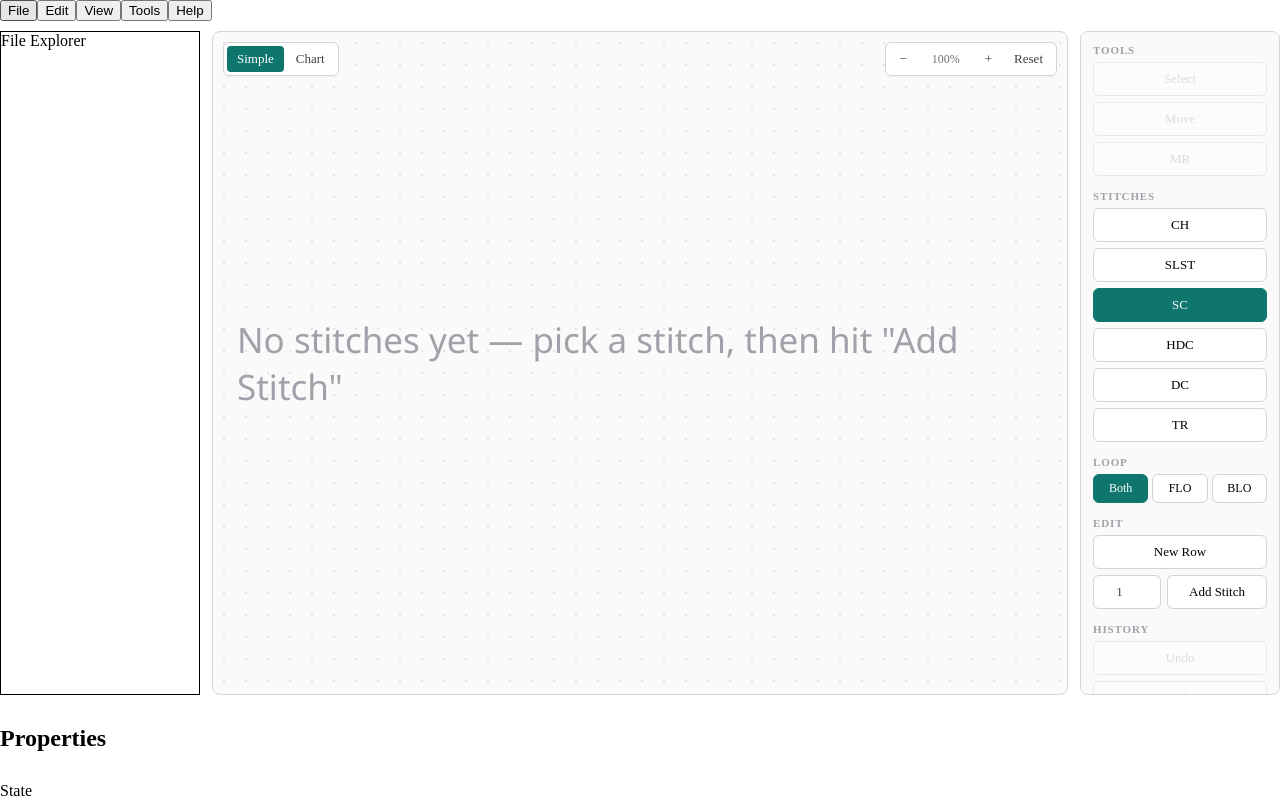
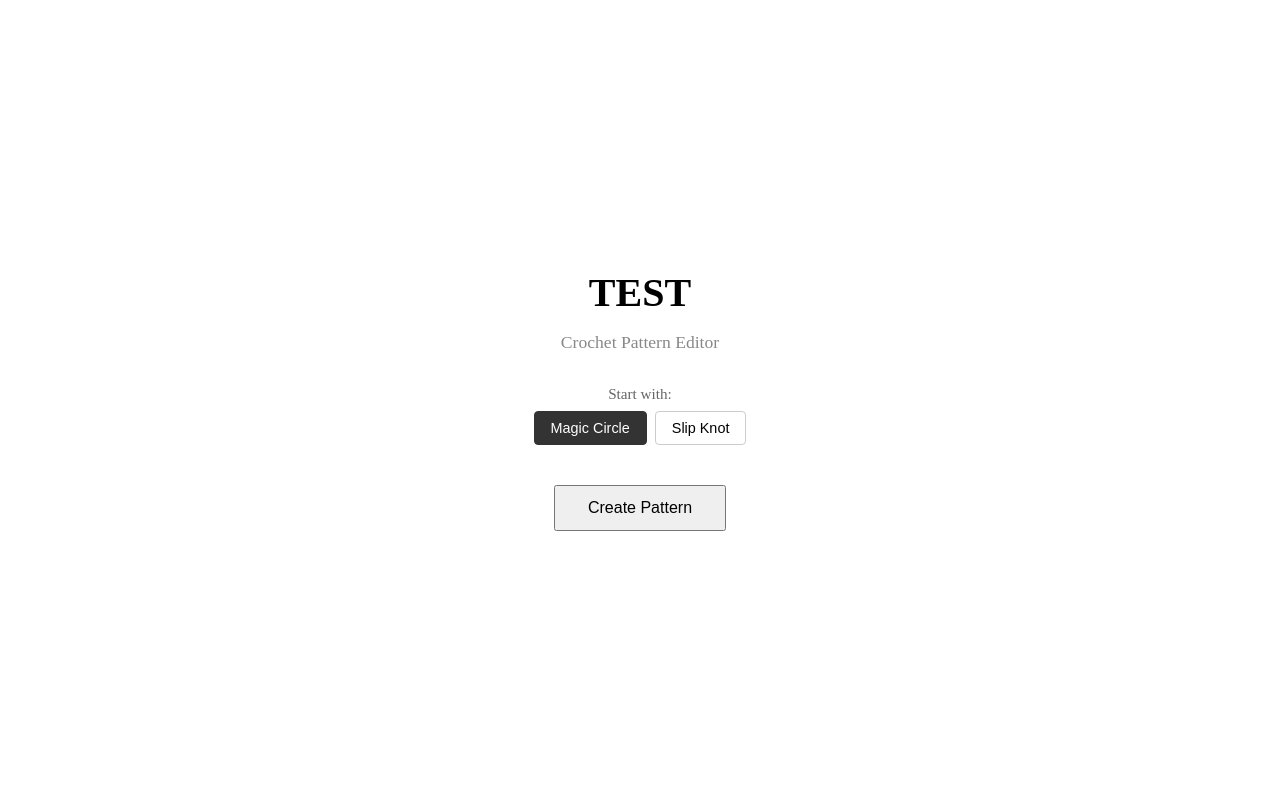
Before and after one commit to Oliviajp/crochet-editor, a React (Vite) app: page / in a window 1280 px wide. Built offline with nearby package versions, Linux system fonts and the light colour scheme.

Commit message:
fixed stitches algorithm and implemented start and finish of pattern

```diff
--- a/src/App.tsx
+++ b/src/App.tsx
@@ -5,17 +5,21 @@ import { useState } from "react";
 import Canvas from "./components/Canvas/Canvas";
 import FileExplorer from "./components/FileExplorer/FileExplorer";
 import Header from "./components/Header/Header";
+import PatternHome from "./components/Menu/PatternHome";
 import Properties from "./components/Properties/Properties";
 import State from "./components/State/State";
 import Toolbar from "./components/Toolbar/Toolbar";
 import { createPattern } from "./Logic/Pattern/PatternCrud";
 import { addRow, createRow, updateRow } from "./Logic/Row/RowCrud";
 import { addStitches, createStitch } from "./Logic/Stitch/StitchCrud";
-import type { Pattern } from "./types/Pattern";
+import type { Pattern, StartType } from "./types/Pattern";
 import type { Row } from "./types/Row";
 import type { LoopType, StitchType } from "./types/Stitch";
 
 export default function App() {
+  // ===== View =====
+  const [view, setView] = useState<"home" | "editor">("home");
+
   // ===== State =====
   const [pattern, setPattern] = useState<Pattern>(() => createPattern());
   const [selectedTool, setSelectedTool] = useState<StitchType>("sc");
@@ -26,6 +30,8 @@ export default function App() {
    * If the pattern has no rows yet, start it with "Round 1".
    */
   function handleAddStitch(count: number = 1) {
+    if (pattern.finished) return;
+
     const stitches = Array.from(
       { length: count },
       () => createStitch(selectedTool, null, loopOption)
@@ -50,11 +56,31 @@ export default function App() {
    * Append an empty row to the pattern.
    */
   function handleAddRow() {
+    if (pattern.finished) return;
+
     const rows = addRow(
       pattern.rows,
       createRow(`Round ${pattern.rows.length + 1}`)
     );
     setPattern({ ...pattern, rows });
+  }
+
+  /**
+   * Mark the pattern as finished (Fasten Off).
+   */
+  function handleFastenOff() {
+    setPattern({ ...pattern, finished: true });
+  }
+
+  if (view === "home") {
+    return (
+      <PatternHome
+        onCreate={(startType: StartType) => {
+          setPattern(createPattern("Untitled Pattern", startType));
+          setView("editor");
+        }}
+      />
+    );
   }
 
   return (
@@ -71,10 +97,11 @@ export default function App() {
           setLoopOption={setLoopOption}
           handleAddStitch={handleAddStitch}
           handleAddRow={handleAddRow}
+          finished={pattern.finished}
         />
       </main>
 
-      <Properties />
+      <Properties pattern={pattern} onFastenOff={handleFastenOff} />
       <State />
     </div>
   );
--- a/src/Logic/Pattern/PatternCrud.ts
+++ b/src/Logic/Pattern/PatternCrud.ts
@@ -1,4 +1,4 @@
-import type { Pattern } from "../../types/Pattern";
+import type { Pattern, StartType } from "../../types/Pattern";
 import type { Row } from "../../types/Row";
 
 let nextId = 1;
@@ -8,6 +8,7 @@ let nextId = 1;
  */
 export function createPattern(
   name: string = "Untitled Pattern",
+  startType: StartType = "magic-circle",
   hookSize: number = 0,
   yarnWeightId: string = "",
   yarnMaterialIds: string[] = [],
@@ -16,6 +17,8 @@ export function createPattern(
   return {
     id: nextId++,
     name,
+    startType,
+    finished: false,
     hookSize,
     yarnWeightId,
     yarnMaterialIds,
--- a/src/components/Canvas/ChartVisualization.tsx
+++ b/src/components/Canvas/ChartVisualization.tsx
@@ -246,7 +246,7 @@ export default function ChartVisualization({ pattern }: ChartVisualizationProps)
                 x={padding}
                 y={rowY + size * 0.7}
               >
-                {row.label}
+                {row.label} ({row.stitches.length})
               </text>
               {row.stitches.map((stitch, stitchIndex) => (
                 <g
--- a/src/components/Canvas/SimpleVisualization.tsx
+++ b/src/components/Canvas/SimpleVisualization.tsx
@@ -36,49 +36,74 @@ function repeatCount(
 }
 
 /**
- * Compress a row of stitches into crochet-style notation,
- * e.g. [SC, CH, SC, SC, CH, SC] -> "(SC, CH, SC) x2".
+ * Compress a row of stitches into crochet-style notation using a 3-step algorithm:
+ *
+ * Step 1 — Find the longest repeated group from the current position.
+ *   e.g. SC SC SC HDC DC SC SC SC HDC DC → [SC SC SC HDC DC] x2
+ *
+ * Step 2 — Recursively compress the contents of that group.
+ *   e.g. SC SC SC HDC DC → SC x3, HDC, DC
+ *
+ * Step 3 — Apply the outer repetition.
+ *   e.g. (SC x3, HDC, DC) x2
  */
 function formatStitches(stitches: Stitch[]): string {
-  const parts: string[] = [];
-  let i = 0;
+  if (stitches.length === 0) return "";
 
-  while (i < stitches.length) {
-    let bestCount = 1;
-    let bestUnit: Stitch[] = [stitches[i]];
+  // Step 1: Find the longest repeating unit starting at position 0.
+  let bestLen = 0;
+  let bestCount = 0;
 
-    // Greedily find the longest repeating unit at this position.
-    for (let len = 1; len <= Math.floor((stitches.length - i) / 2); len++) {
-      const unit = stitches.slice(i, i + len);
-      const count = repeatCount(stitches, i, unit);
-      if (count > bestCount || (count === bestCount && len > bestUnit.length)) {
-        bestCount = count;
-        bestUnit = unit;
+  for (let len = 1; len <= Math.floor(stitches.length / 2); len++) {
+    const unit = stitches.slice(0, len);
+    const count = repeatCount(stitches, 0, unit);
+    if (count > 1 && len > bestLen) {
+      // Skip homogeneous multi-stitch units — they are just runs, not groups.
+      if (len > 1 && unit.every((s) => s.type === unit[0].type)) continue;
+      bestLen = len;
+      bestCount = count;
+    }
+  }
+
+  if (bestLen > 0) {
+    // Decompose the unit into its fundamental period to avoid nesting.
+    // e.g. bestLen=4 unit=[SC,DC,SC,DC] → periodLen=2 [SC,DC], periodCount=2
+    let periodLen = bestLen;
+    for (let len = 1; len < bestLen; len++) {
+      if (bestLen % len !== 0) continue;
+      const isPeriod = stitches
+        .slice(0, bestLen)
+        .every((s, i) => sameStitch(s, stitches[i % len]));
+      if (isPeriod) {
+        periodLen = len;
+        break;
       }
     }
+    const periodCount = bestLen / periodLen; // times the period fits inside the unit
+    const totalRepeats = bestCount * periodCount;
 
-    const unitText = bestUnit
-      .map((stitch) => STITCH_ABBREVIATIONS[stitch.type])
-      .join(", ");
-
-    if (bestCount > 1) {
-      parts.push(
-        bestUnit.length === 1
-          ? `${unitText} x${bestCount}`
-          : `(${unitText}) x${bestCount}`
-      );
-    } else {
-      parts.push(unitText);
-    }
-
-    i += bestUnit.length * bestCount;
+    const period = stitches.slice(0, periodLen);
+    const compressed = formatStitches(period);
+    const unitText = periodLen === 1 ? compressed : `(${compressed})`;
+    const remaining = stitches.slice(periodLen * totalRepeats);
+    const remainingText =
+      remaining.length > 0 ? ", " + formatStitches(remaining) : "";
+    return `${unitText} x${totalRepeats}${remainingText}`;
   }
 
-  return parts.join(", ");
+  // No repetition — output this stitch and continue with the rest.
+  const first = STITCH_ABBREVIATIONS[stitches[0].type];
+  if (stitches.length === 1) return first;
+  return first + ", " + formatStitches(stitches.slice(1));
 }
 
 type SimpleVisualizationProps = {
   pattern: Pattern;
+};
+
+const START_LABELS: Record<Pattern["startType"], string> = {
+  "magic-circle": "Magic Circle",
+  "slip-knot": "Slip Knot",
 };
 
 export default function SimpleVisualization({ pattern }: SimpleVisualizationProps) {
@@ -92,14 +117,23 @@ export default function SimpleVisualization({ pattern }: SimpleVisualizationProp
 
   return (
     <div className="simple-view">
+      <p className="simple-row simple-start">
+        Start: {START_LABELS[pattern.startType]}
+      </p>
       {pattern.rows.map((row) => (
         <p key={row.id} className="simple-row">
           <span className="simple-row-label">{row.label}:</span>{" "}
           <span className="simple-row-text">
             {formatStitches(row.stitches)}
           </span>
+          <span className="simple-row-count">({row.stitches.length})</span>
         </p>
       ))}
+      {pattern.finished && (
+        <p className="simple-row simple-finish">
+          Fasten Off
+        </p>
+      )}
     </div>
   );
 }
--- /dev/null
+++ b/src/components/Menu/PatternHome.css
@@ -0,0 +1,59 @@
+.pattern-home {
+  display: flex;
+  flex-direction: column;
+  align-items: center;
+  justify-content: center;
+  height: 100vh;
+  gap: 16px;
+}
+
+.pattern-home-title {
+  font-size: 2.5rem;
+  margin: 0;
+}
+
+.pattern-home-subtitle {
+  font-size: 1.1rem;
+  color: #888;
+  margin: 0;
+}
+
+.pattern-home-start {
+  display: flex;
+  flex-direction: column;
+  align-items: center;
+  gap: 8px;
+  margin-top: 16px;
+}
+
+.pattern-home-start-label {
+  font-size: 0.95rem;
+  color: #666;
+}
+
+.pattern-home-start-options {
+  display: flex;
+  gap: 8px;
+}
+
+.pattern-home-start-options button {
+  padding: 8px 16px;
+  font-size: 0.9rem;
+  cursor: pointer;
+  border: 1px solid #ccc;
+  border-radius: 4px;
+  background: #fff;
+}
+
+.pattern-home-start-options button.active {
+  background: #333;
+  color: #fff;
+  border-color: #333;
+}
+
+.pattern-home-create {
+  margin-top: 24px;
+  padding: 12px 32px;
+  font-size: 1rem;
+  cursor: pointer;
+}
--- a/src/components/Menu/PatternHome.tsx
+++ b/src/components/Menu/PatternHome.tsx
@@ -0,0 +1,43 @@
+import { useState } from "react";
+import type { StartType } from "../../types/Pattern";
+import "./PatternHome.css";
+
+type PatternHomeProps = {
+  onCreate: (startType: StartType) => void;
+};
+
+export default function PatternHome({ onCreate }: PatternHomeProps) {
+  const [startType, setStartType] = useState<StartType>("magic-circle");
+
+  return (
+    <div className="pattern-home">
+      <h1 className="pattern-home-title">TEST</h1>
+      <p className="pattern-home-subtitle">Crochet Pattern Editor</p>
+
+      <div className="pattern-home-start">
+        <span className="pattern-home-start-label">Start with:</span>
+        <div className="pattern-home-start-options">
+          <button
+            className={startType === "magic-circle" ? "active" : undefined}
+            onClick={() => setStartType("magic-circle")}
+          >
+            Magic Circle
+          </button>
+          <button
+            className={startType === "slip-knot" ? "active" : undefined}
+            onClick={() => setStartType("slip-knot")}
+          >
+            Slip Knot
+          </button>
+        </div>
+      </div>
+
+      <button
+        className="pattern-home-create"
+        onClick={() => onCreate(startType)}
+      >
+        Create Pattern
+      </button>
+    </div>
+  );
+}
--- a/src/components/Properties/Properties.tsx
+++ b/src/components/Properties/Properties.tsx
@@ -1,9 +1,44 @@
 import "./Properties.css";
+import type { Pattern } from "../../types/Pattern";
 
-export default function Properties() {
+type PropertiesProps = {
+  pattern: Pattern;
+  onFastenOff: () => void;
+};
+
+const START_TYPE_LABELS: Record<Pattern["startType"], string> = {
+  "magic-circle": "Magic Circle",
+  "slip-knot": "Slip Knot",
+};
+
+export default function Properties({ pattern, onFastenOff }: PropertiesProps) {
+  const totalStitches = pattern.rows.reduce(
+    (sum, row) => sum + row.stitches.length,
+    0
+  );
+
   return (
     <div className="properties">
       <h2>Properties</h2>
+
+      <div className="properties-section">
+        <span className="properties-label">Start:</span>
+        <span>{START_TYPE_LABELS[pattern.startType]}</span>
+      </div>
+
+      <div className="properties-section">
+        <span className="properties-label">Status:</span>
+        <span>{pattern.finished ? "Finished" : "In progress"}</span>
+      </div>
+
+      <div className="properties-footer">
+        <span>Total stitches: {totalStitches}</span>
+        {!pattern.finished && (
+          <button className="properties-fasten-off" onClick={onFastenOff}>
+            Fasten Off
+          </button>
+        )}
+      </div>
     </div>
   );
 }
--- a/src/components/Toolbar/Toolbar.tsx
+++ b/src/components/Toolbar/Toolbar.tsx
@@ -20,6 +20,7 @@ type ToolbarProps = {
   setLoopOption: (option: LoopType) => void;
   handleAddStitch: (count?: number) => void;
   handleAddRow: () => void;
+  finished: boolean;
 };
 
 const MAX_STITCH_COUNT = 999;
@@ -37,6 +38,7 @@ export default function Toolbar({
   setLoopOption,
   handleAddStitch,
   handleAddRow,
+  finished,
 }: ToolbarProps) {
   const [count, setCount] = useState("1");
 
@@ -90,7 +92,9 @@ export default function Toolbar({
       </div>
 
       <span className="toolbar-section-label">Edit</span>
-      <button onClick={handleAddRow}>New Row</button>
+      <button onClick={handleAddRow} disabled={finished}>
+        New Row
+      </button>
       <div className="toolbar-add">
         <input
           type="number"
@@ -107,6 +111,7 @@ export default function Toolbar({
           onClick={addStitches}
           className="toolbar-add-button"
           title="Add the selected stitch that many times"
+          disabled={finished}
         >
           Add Stitch
         </button>
```
Also changed, not shown: src/components/Canvas/SimpleVisualization.css (+18 -0 lines), src/components/Properties/Properties.css (+38 -0 lines), src/types/Pattern.ts (+7 -0 lines), src/components/Canvas/Canvas.tsx (line endings or trailing spaces).
